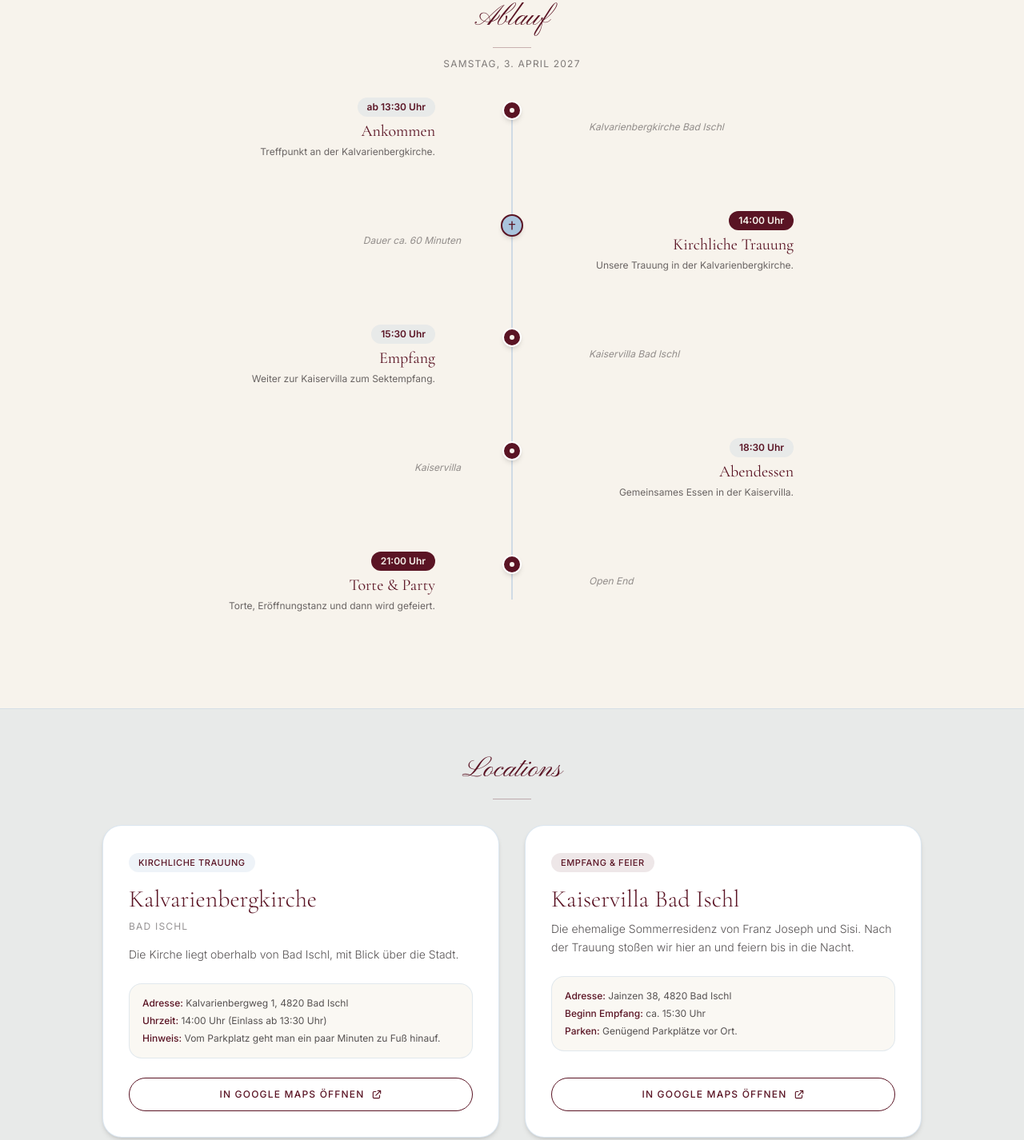
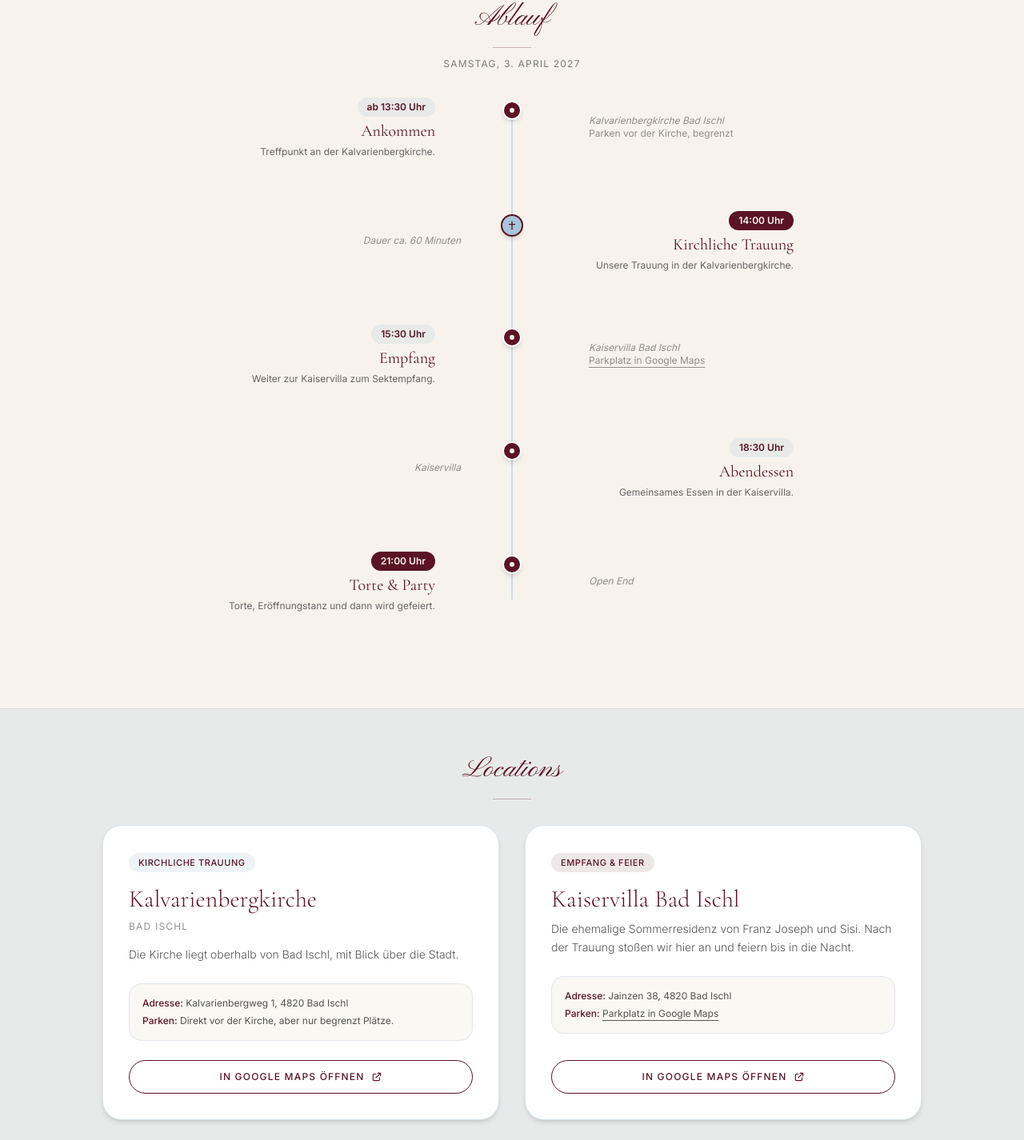
Before and after one commit to Elr3y-creator/hochzeit, a plain HTML site: page index.html in a window 1280 px wide. Shown: the part 1092-2518 px from the top of the page at 80% size. Drawn offline with nearby package versions, Linux system fonts and the light colour scheme.

Commit message:
Parkplätze bei Locations, Ablauf und Anreise, Kontakt-Mail im Footer
Co-Authored-By: Claude Opus 5.5 <noreply@anthropic.com>
Claude-Session: https://claude.ai/code/session_01V11L5ie9GM8TE6P2cizrJg

```diff
--- a/index.html
+++ b/index.html
@@ -239,7 +239,8 @@
             <div class="w-1.5 h-1.5 rounded-full bg-ivory"></div>
           </div>
           <div class="sm:w-5/12 pl-0 sm:pl-8 text-left text-xs text-charcoal/50 italic">
-            Kalvarienbergkirche Bad Ischl
+            Kalvarienbergkirche Bad Ischl<br>
+            <span class="not-italic">Parken vor der Kirche, begrenzt</span>
           </div>
         </div>
 
@@ -269,7 +270,8 @@
             <div class="w-1.5 h-1.5 rounded-full bg-ivory"></div>
           </div>
           <div class="sm:w-5/12 pl-0 sm:pl-8 text-left text-xs text-charcoal/50 italic">
-            Kaiservilla Bad Ischl
+            Kaiservilla Bad Ischl<br>
+            <span class="not-italic"><a href="https://maps.app.goo.gl/mEPWbasSwCvuk4Kc9" target="_blank" rel="noopener noreferrer" class="underline underline-offset-4 hover:text-burgundy">Parkplatz in Google Maps</a></span>
           </div>
         </div>
 
@@ -334,8 +336,7 @@
 
             <div class="p-4 rounded-2xl bg-ivory/60 border border-dustyblue/30 mb-6 space-y-1.5 text-xs text-charcoal/80">
               <p><strong class="text-burgundy font-medium">Adresse:</strong> Kalvarienbergweg 1, 4820 Bad Ischl</p>
-              <p><strong class="text-burgundy font-medium">Uhrzeit:</strong> 14:00 Uhr (Einlass ab 13:30 Uhr)</p>
-              <p><strong class="text-burgundy font-medium">Hinweis:</strong> Vom Parkplatz geht man ein paar Minuten zu Fuß hinauf.</p>
+              <p><strong class="text-burgundy font-medium">Parken:</strong> Direkt vor der Kirche, aber nur begrenzt Plätze.</p>
             </div>
           </div>
 
@@ -358,8 +359,7 @@
 
             <div class="p-4 rounded-2xl bg-ivory/60 border border-dustyblue/30 mb-6 space-y-1.5 text-xs text-charcoal/80">
               <p><strong class="text-burgundy font-medium">Adresse:</strong> Jainzen 38, 4820 Bad Ischl</p>
-              <p><strong class="text-burgundy font-medium">Beginn Empfang:</strong> ca. 15:30 Uhr</p>
-              <p><strong class="text-burgundy font-medium">Parken:</strong> Genügend Parkplätze vor Ort.</p>
+              <p><strong class="text-burgundy font-medium">Parken:</strong> <a href="https://maps.app.goo.gl/mEPWbasSwCvuk4Kc9" target="_blank" rel="noopener noreferrer" class="underline underline-offset-4 hover:text-burgundy">Parkplatz in Google Maps</a></p>
             </div>
           </div>
 
@@ -498,7 +498,7 @@
           </div>
           <h3 class="font-serif text-xl text-burgundy font-normal mb-2">Auto & Parken</h3>
           <p class="text-charcoal/70 text-xs leading-relaxed">
-            Über die A1, Abfahrt Thalgau (aus Salzburg) oder Regau (aus Wien), dann Richtung Bad Ischl. Parkplätze gibt es genügend vor Ort.
+            Über die A1, Abfahrt Thalgau (aus Salzburg) oder Regau (aus Wien), dann Richtung Bad Ischl. An der Kirche gibt es nur wenige Parkplätze direkt davor. Für die Kaiservilla: <a href="https://maps.app.goo.gl/mEPWbasSwCvuk4Kc9" target="_blank" rel="noopener noreferrer" class="underline underline-offset-4 hover:text-burgundy">Parkplatz in Google Maps</a>.
           </p>
         </div>
 
@@ -735,8 +735,8 @@
       <p class="text-xs text-ivory/70 mb-2">
         Fragen? Meldet euch gerne bei uns:
       </p>
-      <a href="mailto:hochzeit.schwarz@beispiel.at" class="text-xs uppercase tracking-widest text-dustyblue hover:text-white transition-colors underline underline-offset-4 mb-8">
-        [E-Mail-Adresse]
+      <a href="mailto:me@raphaelschwarz.com" class="text-xs tracking-widest text-dustyblue hover:text-white transition-colors underline underline-offset-4 mb-8">
+        me@raphaelschwarz.com
       </a>
 
       <p class="text-[10px] uppercase tracking-widest text-ivory/40">
```
